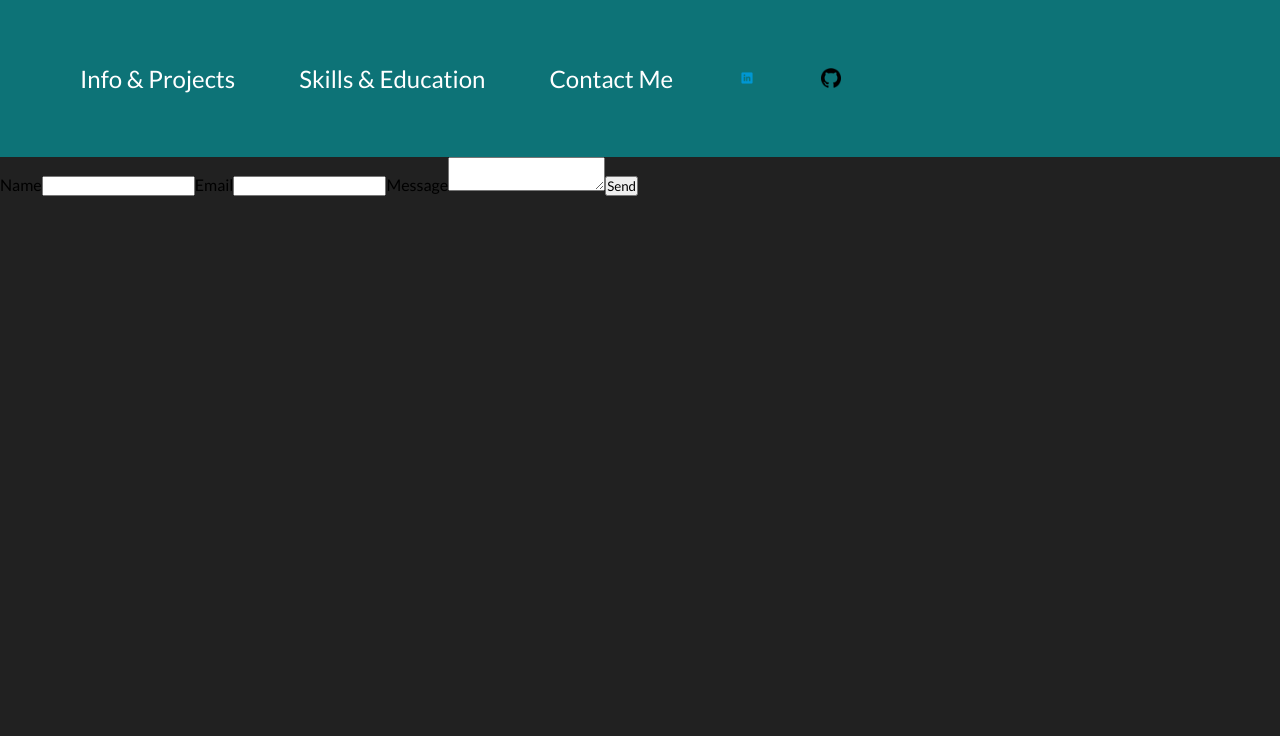
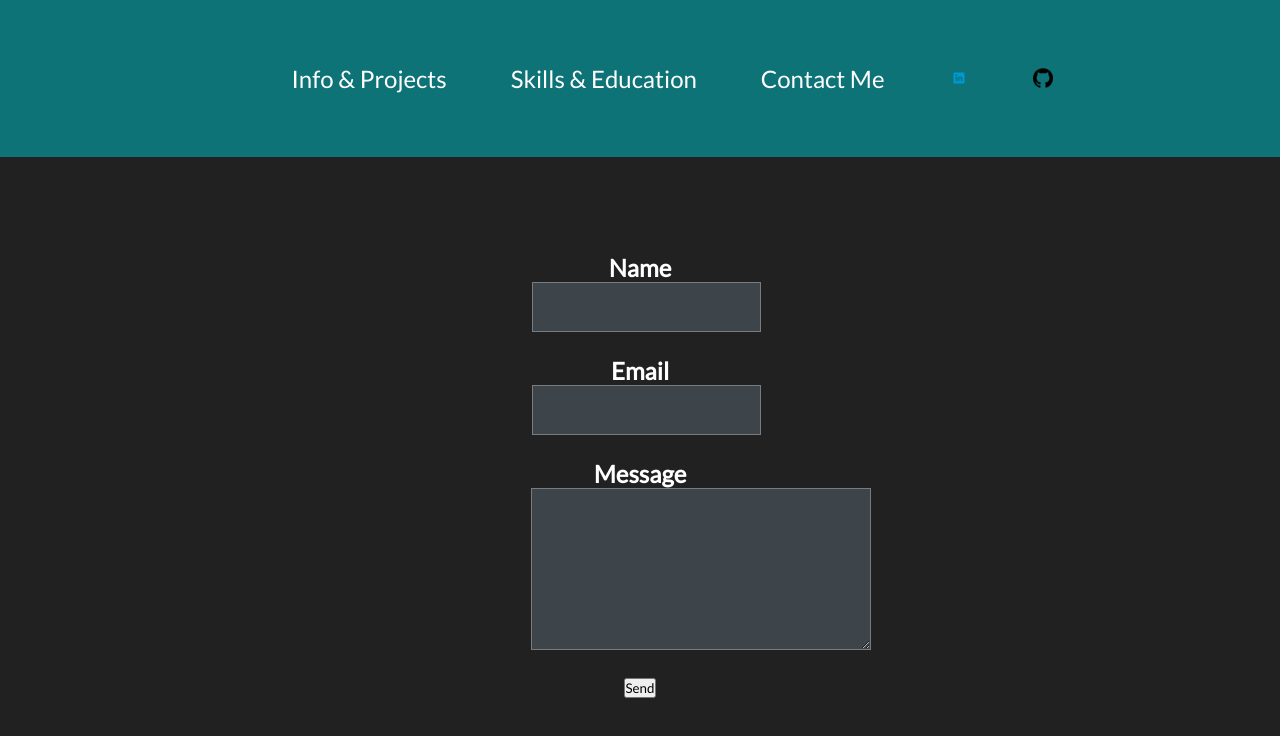
Before and after one commit to nimaester/psite, a React (Create React App) app: page /contact in a window 1280 px wide. Shown: the top 736 px of the page. Built offline with nearby package versions, Linux system fonts and the light colour scheme.

Commit message:
updated contact css

```diff
--- a/src/Contact.js
+++ b/src/Contact.js
@@ -1,13 +1,19 @@
 import React from "react";
-import emailjs from 'emailjs-com';
+import emailjs from "emailjs-com";
 import { slideUpAnimation } from "./animations/animation";
 import { motion } from "framer-motion";
 
 const Contact = () => {
-  const sendEmail = (e) => {
-    e.preventDefault();
+  const sendEmail = (event) => {
+    event.preventDefault();
 
-    emailjs.sendForm("gmail", "template_1fnqpcr", e.target, "user_7q9goxLOYdywpMLHQQLe3")
+    emailjs
+      .sendForm(
+        "gmail",
+        "template_1fnqpcr",
+        event.target,
+        "user_7q9goxLOYdywpMLHQQLe3"
+      )
       .then(
         (result) => {
           console.log(result.text);
@@ -16,7 +22,7 @@ const Contact = () => {
           console.log(error.text);
         }
       );
-      e.target.reset();
+    event.target.reset();
   };
 
   return (
@@ -28,13 +34,23 @@ const Contact = () => {
       exit='exit'
     >
       <form className='contact-form' onSubmit={sendEmail}>
-        <label>Name</label>
-        <input type='text' name='name' />
-        <label>Email</label>
-        <input type='email' name='email' />
-        <label>Message</label>
-        <textarea name='message' />
-        <input type='submit' value='Send' />
+        <div className='name'>
+          <h2>Name</h2>
+          <input className="input-name" type='text' name='name' />
+        </div>
+
+        <div className='email'>
+          <h2>Email</h2>
+          <input className="input-email" type='email' name='email' />
+        </div>
+
+        <div className='message'>
+          <h2>Message</h2>
+          <textarea className="input-message" name='message' />
+        </div>
+        <div className='send'>
+          <input type='submit' value='Send' />
+        </div>
       </form>
     </motion.div>
   );
--- a/src/animations/animation.js
+++ b/src/animations/animation.js
@@ -36,7 +36,7 @@ export const slideDownAnimation = {
 
 export const slideLeftAnimation = {
   hidden: {
-    x: -600,
+    x: -900,
   },
   show: {
     x: 0,
--- /dev/null
+++ b/src/styles/_contact.scss
@@ -0,0 +1,34 @@
+.contact{
+  padding: 6rem 5rem 0rem 5rem;
+  .contact-form {
+    display: flex;
+    flex-direction: column;
+    align-items: center;
+    color:white;
+    text-align: center;
+  }
+  .input-name, .input-email {
+    width: 100%;
+    height: 6vh;
+    background-color: #3D444A;
+    border: 1px solid rgba(253, 251, 245, 0.3);
+    margin-bottom: 3vh;
+    padding-left: 5%;
+    font-size: 1.2rem;
+    color: #FDFBF5;
+    outline: none;
+  }
+
+  .input-message {
+    width: 150%;
+    height: 20vh;
+    background-color: #3D444A;
+    border: 1px solid rgba(253, 251, 245, 0.3);
+    margin-bottom: 3vh;
+    padding-left: 5%;
+    font-size: 1.2rem;
+    color: #FDFBF5;
+    outline: none;
+  }
+
+}
--- a/src/styles/_nav.scss
+++ b/src/styles/_nav.scss
@@ -4,8 +4,8 @@ nav {
   background-color: #0d7377;
   text-align: center;
   align-content: center;
-  justify-content: left;
-  // justify-content: center;
+  // justify-content: left;
+  justify-content: center;
   ul {
     list-style: none;
     display: flex;
--- a/src/styles/app.scss
+++ b/src/styles/app.scss
@@ -41,3 +41,4 @@ hr {
 @import "./nav";
 @import "./education";
 @import "./skills";
+@import "./contact";
```
